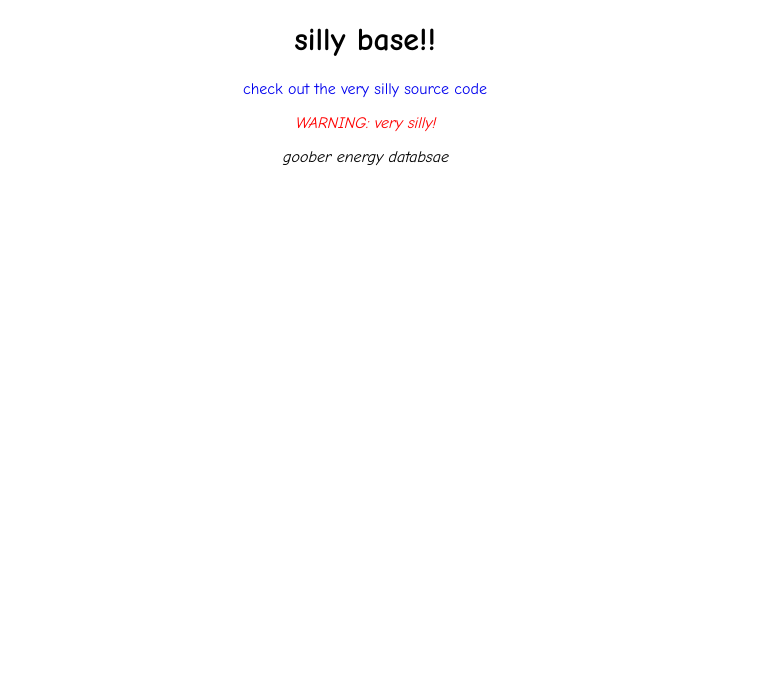
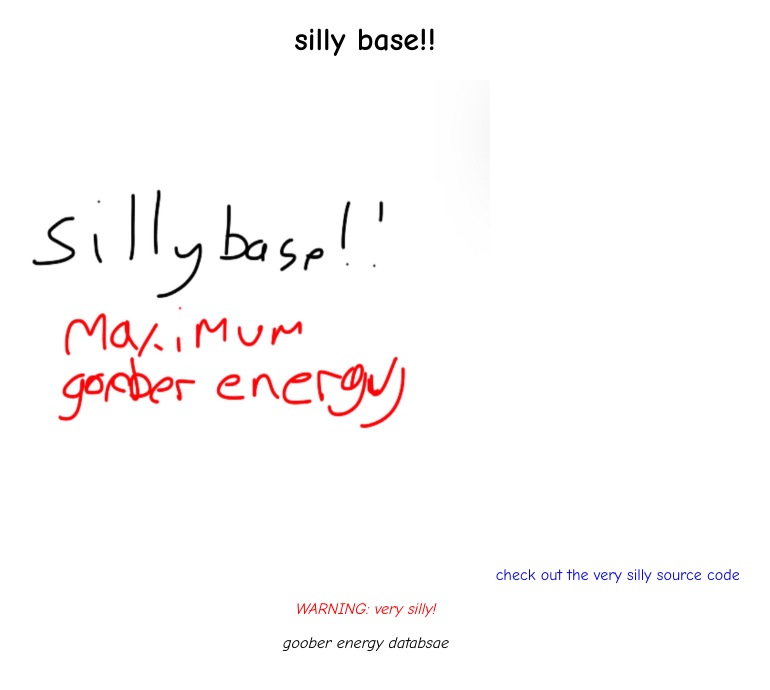
Before and after one commit to Silly-Labs/SillyBase, a plain HTML site: page index.html in a window 1280 px wide. Shown: the whole page, without its empty margins (275-1045 px from the left). Drawn offline with Linux system fonts and the light colour scheme.

Commit message:
Update index.html

```diff
--- a/index.html
+++ b/index.html
@@ -18,6 +18,7 @@
   <body>
     <center>
       <h1>silly base!!</h1>
+      <img src="the silly logo.png" width=500 height=500 alt="the silly couldn't be handled :sob:">
       <a href="https://github.com/HaxeFloppa/SillyBase">check out the very silly source code</a>
       <p class="warning"><i>WARNING: very silly!</i></p>
       <p><i>goober energy databsae</i></p>
```
